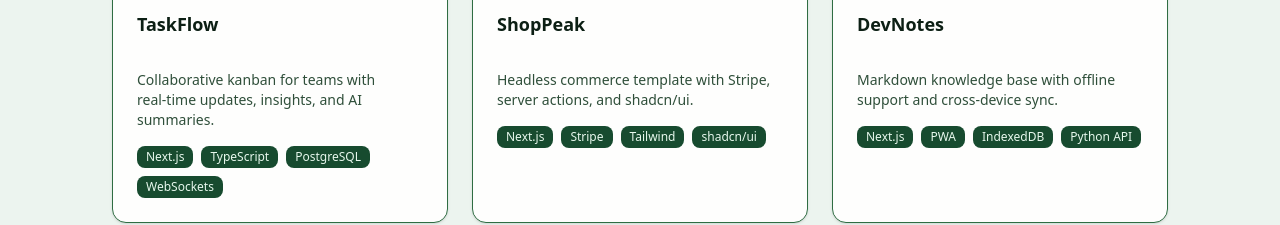
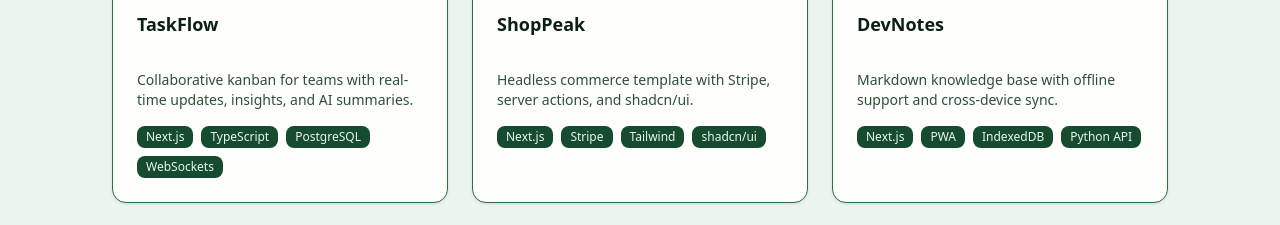
Before and after one commit to Andesfluffy/portfolio, a Next.js app: page / in a window 1280 px wide. Shown: the part 1683-1908 px from the top of the page. Built offline with nearby package versions, Linux system fonts and the light colour scheme.

Commit message:
Vercel prep: add vercel.json (monorepo root), set Node engines, clean text artifacts, tidy next.config comment

```diff
--- a/data/projects.ts
+++ b/data/projects.ts
@@ -12,7 +12,7 @@
   {
     slug: "taskflow",
     title: "TaskFlow",
-    description: "Collaborative kanban for teams with real‑time updates, insights, and AI summaries.",
+    description: "Collaborative kanban for teams with real-time updates, insights, and AI summaries.",
     tags: ["Next.js", "TypeScript", "PostgreSQL", "WebSockets"],
     image: "https://picsum.photos/id/1015/1200/630",
     url: "#",
@@ -30,7 +30,7 @@
   {
     slug: "devnotes",
     title: "DevNotes",
-    description: "Markdown knowledge base with offline support and cross‑device sync.",
+    description: "Markdown knowledge base with offline support and cross-device sync.",
     tags: ["Next.js", "PWA", "IndexedDB", "Python API"],
     image: "https://picsum.photos/id/1027/1200/630",
     url: "#",
--- a/next.config.ts
+++ b/next.config.ts
@@ -6,7 +6,7 @@
 
 const nextConfig: NextConfig = {
   turbopack: {
-    // Keep the app’s root localized to this package
+    // Keep the app's root localized to this package
     root: __dirname,
   },
   images: {
--- a/package.json
+++ b/package.json
@@ -2,6 +2,9 @@
   "name": "portfolio",
   "version": "0.1.0",
   "private": true,
+  "engines": {
+    "node": ">=18"
+  },
   "scripts": {
     "dev": "next dev --turbopack",
     "build": "next build --turbopack",
```
